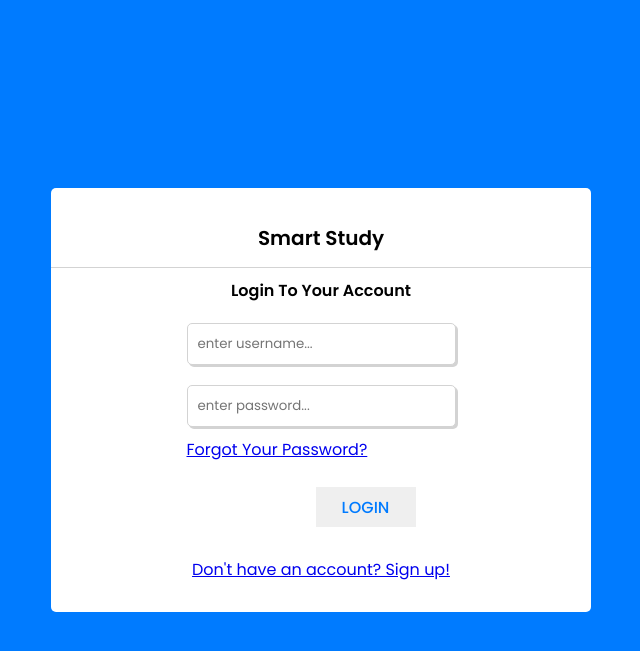
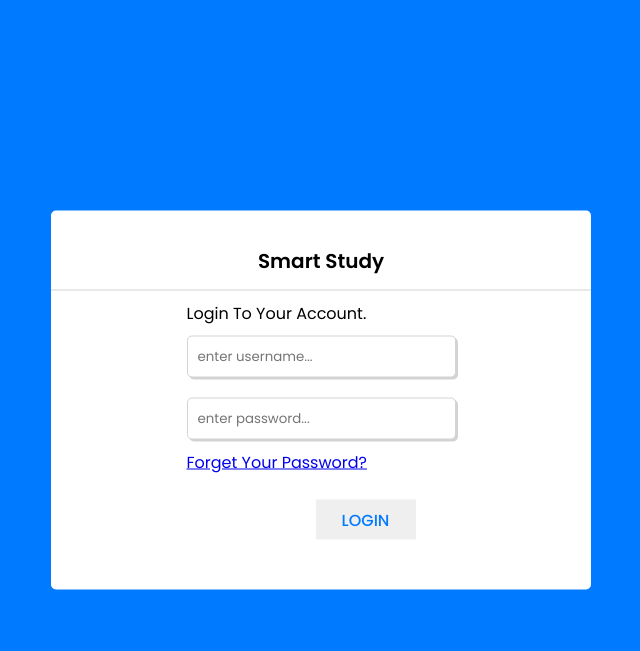
Before and after one commit to TainaMalave/cps353-math-app, a PHP site: page /php/login.php in a window 1280 px wide. Shown: the top 651 px of the page, without its empty margins (319-959 px from the left). Run offline with PHP 8.4, Linux system fonts and the light colour scheme.

Commit message:
Change structure of login html

```diff
--- a/php/login.php
+++ b/php/login.php
@@ -49,22 +49,18 @@ if ($_SERVER['REQUEST_METHOD'] == 'POST')
     <link rel="stylesheet" href="../style.css">
 </head>
 <body>
-    <!-- Main Header Information -->
+    <!-- Whole wrapper -->
     <div class="info-box">
         <div class="info-title">
             <span>Smart Study</span>
         </div>
-
-        <div class="info-sub-title">
-            <span>Login To Your Account</span>
-        </div>
-
-    <!-- Login Form -->
+        <!-- Login Page Form -->
         <div class="form-container">
             <form action="" method="POST">
-                <div class="login-form">
-
-                    <div class="input-fields">
+                <div class="login-form-info">
+                    <div class="form-instructions">
+                        <span>Login To Your Account.</span>
+                    </div>
                     <div class="username">
                         <input name="username" type="text" placeholder="enter username...">
                     </div>
@@ -74,20 +70,20 @@ if ($_SERVER['REQUEST_METHOD'] == 'POST')
                     </div>
                 </div>
 
+                <!-- Link to Reset Password. -->
                 <div class="reset-password">
-                        <a href="#">Forgot Your Password?</a>
-                    </div>
+                    <a href="#">Forget Your Password?</a>
                 </div>
 
-
+                <!-- Login to account -->
                 <div id="login-pg-btn" class="buttons">
                     <button class="login" type="submit">LOGIN</button>
                 </div>
 
+                <!-- <div class="create-account">
+                    <a href="register.php">Don't have an account? Sign up!</a>
+                </div> -->
             </form>
-        </div>
-            <div class="create-account">
-                <a href="register.php">Don't have an account? Sign up!</a>
         </div>
     </div>
 </body>
```
Lines whose indentation alone changed are shown as unchanged.
